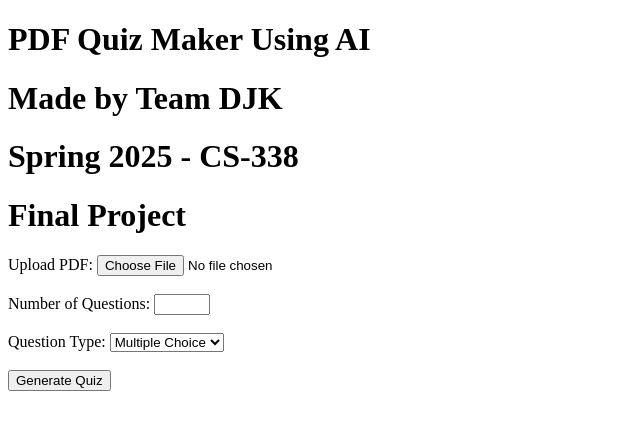
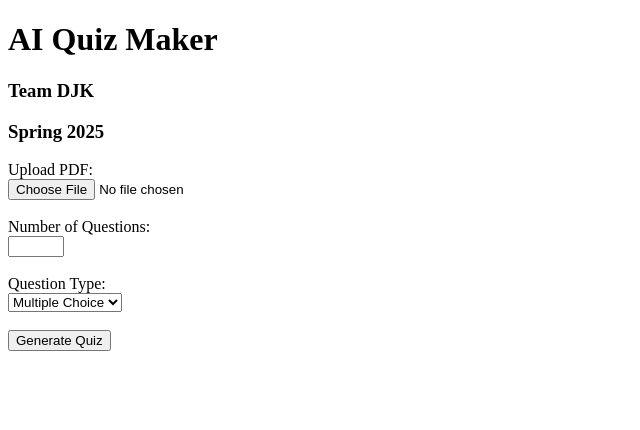
Before and after one commit to liapia99/AI-Quiz-Generator, a Flask app: page / in a window 1280 px wide. Shown: the top 430 px of the page, without its empty margins (0-640 px from the left). Run offline with Flask 3, Linux system fonts and the light colour scheme; some libraries are stand-ins or nearby versions.

Commit message:
Update index.html

```diff
--- a/templates/index.html
+++ b/templates/index.html
@@ -3,30 +3,33 @@
 <head>
   <meta charset="UTF-8">
   <title>AI Quiz Generator</title>
+  <link rel="stylesheet" href="{{ url_for('static', filename='styles.css') }}">
 </head>
 <body>
-  <h1>PDF Quiz Maker Using AI</h1>
-  <h1>Made by Team DJK</h1>
-  <h1>Spring 2025 - CS-338</h1>
-  <h1>Final Project</h1>
 
-  <form method="POST" enctype="multipart/form-data">
-    <label>Upload PDF:</label>
-    <input type="file" name="pdf" accept="application/pdf" required><br><br>
+  <h1>AI Quiz Maker</h1>
 
-    <label>Number of Questions:</label>
-    <input type="number" name="num_questions" min="1" max="20" required><br><br>
+  <div class="top-right">
+    <h3>Team DJK</h3>
+    <h3>Spring 2025 </h3>
+  </div>
 
-    <label>Question Type:</label>
-    <select name="question_type">
+
+  <form method="POST" enctype="multipart/form-data" class="form-block">
+    <label for="pdf">Upload PDF:</label><br>
+    <input type="file" id="pdf" name="pdf" accept="application/pdf" required><br><br>
+
+    <label for="num_questions">Number of Questions:</label><br>
+    <input type="number" id="num_questions" name="num_questions" min="1" max="20" required><br><br>
+
+    <label for="question_type">Question Type:</label><br>
+    <select id="question_type" name="question_type">
       <option value="multiple_choice">Multiple Choice</option>
       <option value="true_false">True/False</option>
     </select><br><br>
 
     <button type="submit">Generate Quiz</button>
   </form>
-  </form>
-
 
 </body>
 </html>
```
